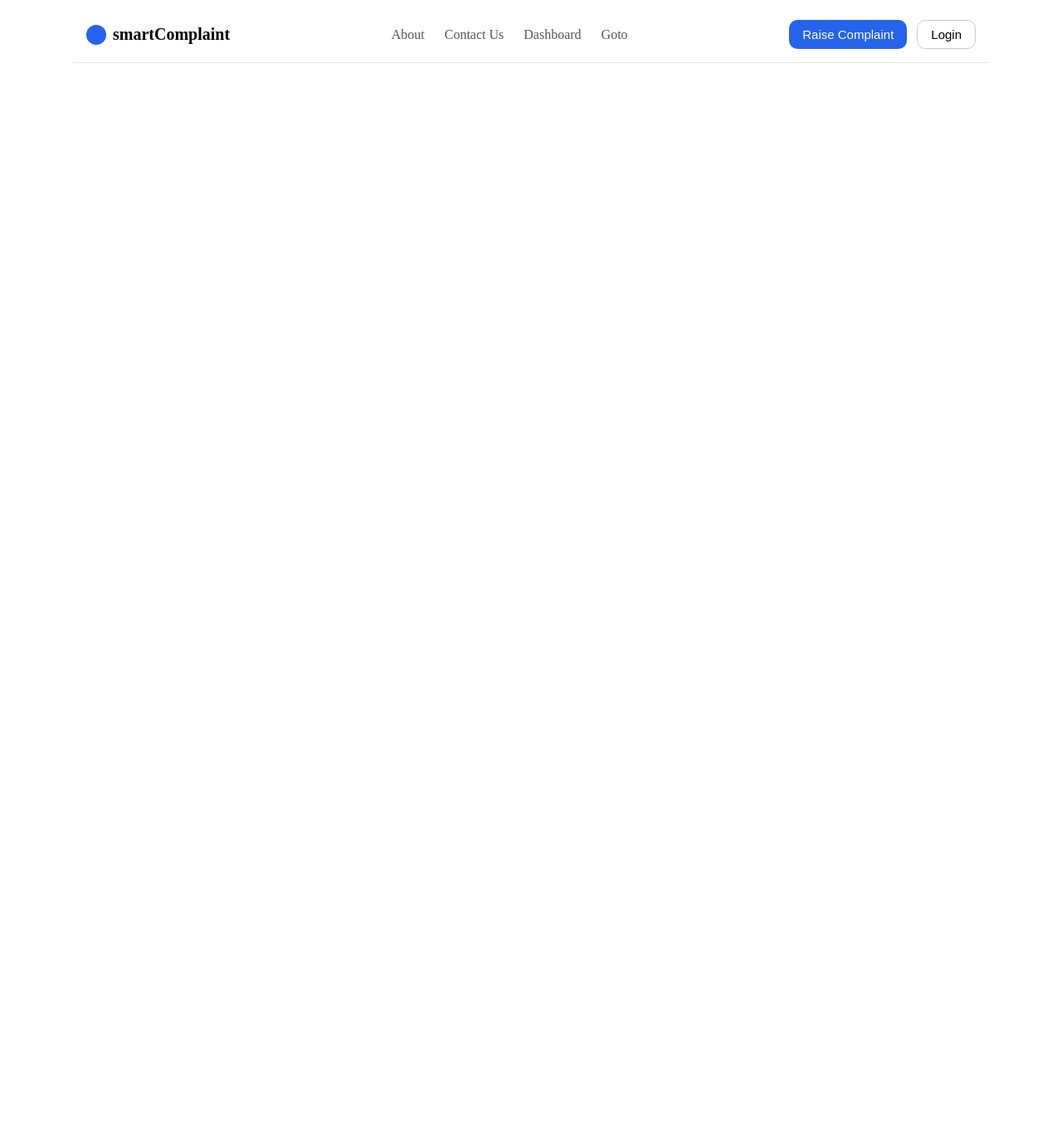
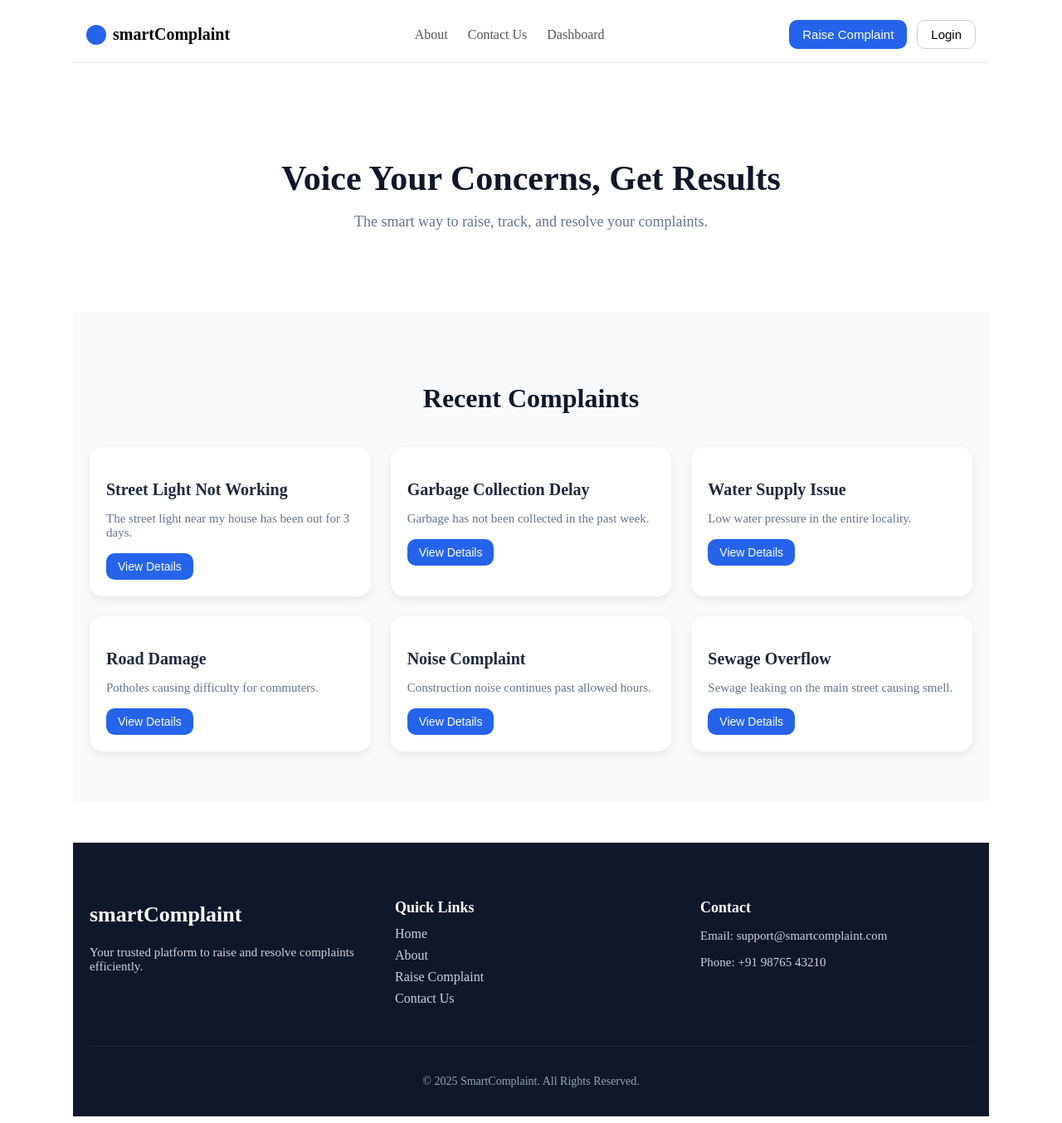
Before and after one commit to Dhiraj96k/SmartComplaint, a React (Vite) app: page / in a window 1280 px wide. Shown: the whole page at 83% size. Before the commit the page ends 800 px from the top, so only its background shows below. Built offline with nearby package versions, Linux system fonts and the light colour scheme.

Commit message:
Landing Page Is Ready

```diff
--- a/src/App.jsx
+++ b/src/App.jsx
@@ -1,8 +1,14 @@
+import Complaintfile from "./Components/ComplaintSection/Complaintfile";
+import Footer from "./Components/Footer/Footer";
 import Header from "./Components/Header/Header";
+import HeroSection from "./Components/Hero/HeroSection";
 
 export default function App() {
 
   return <>
     <Header />
+    <HeroSection />
+    <Complaintfile />
+    <Footer />
   </>
 }
--- /dev/null
+++ b/src/Components/ComplaintSection/Complaintfile.css
@@ -0,0 +1,71 @@
+.complaint-section {
+    /* width: 100%; */
+    margin: 0rem 5rem;
+    padding: 60px 20px;
+    background: #f8fafc;
+}
+
+.section-title {
+    text-align: center;
+    font-size: 32px;
+    font-weight: 700;
+    margin-bottom: 40px;
+    color: #0f172a;
+}
+
+/* 2 Rows × 3 Cards Layout */
+.complaint-grid {
+    display: grid;
+    grid-template-columns: repeat(3, 1fr);
+    gap: 24px;
+    max-width: 1100px;
+    margin: 0 auto;
+}
+
+.complaint-card {
+    background: #fff;
+    padding: 20px;
+    border-radius: 16px;
+    box-shadow: 0 4px 12px rgba(0, 0, 0, 0.08);
+    transition: 0.2s ease-in-out;
+}
+
+.complaint-card:hover {
+    transform: translateY(-4px);
+    box-shadow: 0 6px 16px rgba(0, 0, 0, 0.12);
+}
+
+.complaint-title {
+    font-size: 20px;
+    font-weight: 600;
+    margin-bottom: 8px;
+    color: #1e293b;
+}
+
+.complaint-desc {
+    font-size: 15px;
+    color: #64748b;
+    margin-bottom: 16px;
+}
+
+.view-btn {
+    background: #2563eb;
+    color: white;
+    padding: 8px 14px;
+    border: none;
+    border-radius: 10px;
+    cursor: pointer;
+    font-size: 14px;
+    transition: 0.2s;
+}
+
+.view-btn:hover {
+    background: #1e4fcf;
+}
+
+/* Mobile Responsive */
+@media (max-width: 768px) {
+    .complaint-grid {
+        grid-template-columns: 1fr;
+    }
+}
--- /dev/null
+++ b/src/Components/ComplaintSection/Complaintfile.jsx
@@ -0,0 +1,29 @@
+import React from "react";
+import "./Complaintfile.css";
+
+export default function Complaintfile() {
+    const complaints = [
+        { id: 1, title: "Street Light Not Working", desc: "The street light near my house has been out for 3 days." },
+        { id: 2, title: "Garbage Collection Delay", desc: "Garbage has not been collected in the past week." },
+        { id: 3, title: "Water Supply Issue", desc: "Low water pressure in the entire locality." },
+        { id: 4, title: "Road Damage", desc: "Potholes causing difficulty for commuters." },
+        { id: 5, title: "Noise Complaint", desc: "Construction noise continues past allowed hours." },
+        { id: 6, title: "Sewage Overflow", desc: "Sewage leaking on the main street causing smell." }
+    ];
+
+    return (
+        <section className="complaint-section">
+            <h2 className="section-title">Recent Complaints</h2>
+
+            <div className="complaint-grid">
+                {complaints.map((item) => (
+                    <div className="complaint-card" key={item.id}>
+                        <h3 className="complaint-title">{item.title}</h3>
+                        <p className="complaint-desc">{item.desc}</p>
+                        <button className="view-btn">View Details</button>
+                    </div>
+                ))}
+            </div>
+        </section>
+    );
+}
--- /dev/null
+++ b/src/Components/Footer/Footer.css
@@ -0,0 +1,71 @@
+/* Footer.css */
+.footer {
+    /* width: 100%; */
+    margin: 0rem 5rem;
+    background: #0f172a;
+    color: #e2e8f0;
+    padding: 50px 20px 20px;
+    margin-top: 50px;
+}
+
+.footer-container {
+    max-width: 1200px;
+    margin: 0 auto;
+    display: grid;
+    grid-template-columns: repeat(3, 1fr);
+    gap: 40px;
+}
+
+.footer-logo {
+    font-size: 26px;
+    font-weight: 700;
+    color: #ffffff;
+}
+
+.footer-desc {
+    margin-top: 10px;
+    color: #cbd5e1;
+    font-size: 15px;
+}
+
+.footer-links h3,
+.footer-contact h3 {
+    font-size: 18px;
+    margin-bottom: 12px;
+    color: #ffffff;
+}
+
+.footer-links a {
+    display: block;
+    margin-bottom: 8px;
+    text-decoration: none;
+    color: #cbd5e1;
+    transition: 0.2s;
+}
+
+.footer-links a:hover {
+    color: #ffffff;
+}
+
+.footer-contact p {
+    margin-bottom: 6px;
+    color: #cbd5e1;
+    font-size: 15px;
+}
+
+.footer-bottom {
+    text-align: center;
+    margin-top: 40px;
+    padding-top: 20px;
+    border-top: 1px solid #1e293b;
+    font-size: 14px;
+    color: #94a3b8;
+}
+
+/* Responsive */
+@media(max-width: 768px) {
+    .footer-container {
+        grid-template-columns: 1fr;
+        text-align: center;
+    }
+}
--- /dev/null
+++ b/src/Components/Footer/Footer.jsx
@@ -0,0 +1,37 @@
+// Footer.jsx
+import React from "react";
+import "./Footer.css";
+
+export default function Footer() {
+    return (
+        <footer className="footer">
+            <div className="footer-container">
+                {/* Left Section */}
+                <div className="footer-brand">
+                    <h2 className="footer-logo">smartComplaint</h2>
+                    <p className="footer-desc">Your trusted platform to raise and resolve complaints efficiently.</p>
+                </div>
+
+                {/* Middle Links */}
+                <div className="footer-links">
+                    <h3>Quick Links</h3>
+                    <a href="#">Home</a>
+                    <a href="#">About</a>
+                    <a href="#">Raise Complaint</a>
+                    <a href="#">Contact Us</a>
+                </div>
+
+                {/* Right Section */}
+                <div className="footer-contact">
+                    <h3>Contact</h3>
+                    <p>Email: support@smartcomplaint.com</p>
+                    <p>Phone: +91 98765 43210</p>
+                </div>
+            </div>
+
+            <div className="footer-bottom">
+                <p>© 2025 SmartComplaint. All Rights Reserved.</p>
+            </div>
+        </footer>
+    );
+}
--- a/src/Components/Header/Header.css
+++ b/src/Components/Header/Header.css
@@ -28,6 +28,7 @@
 
 
 .logo-icon {
+    src: url();
     width: 24px;
     height: 24px;
     background: #2563eb;
--- a/src/Components/Header/Header.jsx
+++ b/src/Components/Header/Header.jsx
@@ -17,7 +17,6 @@ export default function Header() {
                     <a href="#">About</a>
                     <a href="#">Contact Us</a>
                     <a href="#">Dashboard</a>
-                    <a href="#">Goto</a>
                 </nav>
 
                 {/* Buttons */}
--- /dev/null
+++ b/src/Components/Hero/HeroSection.css
@@ -0,0 +1,24 @@
+.hero {
+    /* width: 100%; */
+    margin: 0rem 5rem;
+    padding: 80px 16px;
+    text-align: center;
+    background: #ffffff;
+}
+
+.hero-container {
+    max-width: 800px;
+    margin: 0 auto;
+}
+
+.hero-title {
+    font-size: 42px;
+    font-weight: 700;
+    color: #0f172a;
+    margin-bottom: 12px;
+}
+
+.hero-subtitle {
+    font-size: 18px;
+    color: #64748b;
+}
--- /dev/null
+++ b/src/Components/Hero/HeroSection.jsx
@@ -0,0 +1,15 @@
+import React from "react";
+import "./HeroSection.css";
+
+export default function HeroSection() {
+    return (
+        <section className="hero">
+            <div className="hero-container">
+                <h1 className="hero-title">Voice Your Concerns, Get Results</h1>
+                <p className="hero-subtitle">
+                    The smart way to raise, track, and resolve your complaints.
+                </p>
+            </div>
+        </section>
+    );
+}
```
